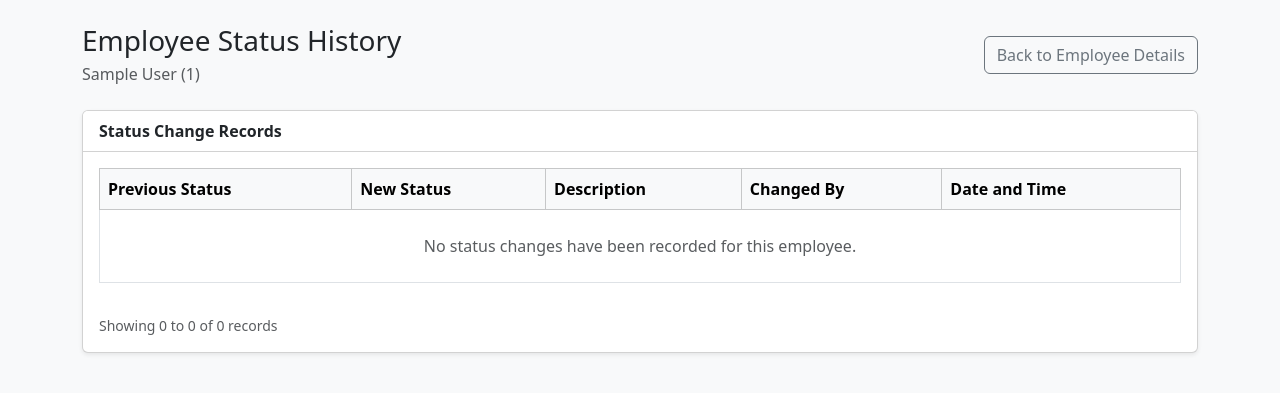
After one commit to murlgangaram/inventory_systems, a Laravel app: page /employees/1/status-history in a window 1280 px wide. The commit adds this page. Shown: the top 393 px of the page. Run offline with Laravel 12, Linux system fonts and the light colour scheme; a user stored in the database is signed in; tables that the repository leaves empty hold one stand-in row (values such as "Sample post"); data that the repository does not hold is empty.

Commit message:
Update inventory system features

```diff
--- a/app/Http/Controllers/EmployeeController.php
+++ b/app/Http/Controllers/EmployeeController.php
@@ -275,7 +275,7 @@ private function getEmployeeFilters(Request $request): array
                 break;
         }
 
-        $employees = $query->get();
+      $employees = $query->paginate(10)->withQueryString();
 
         // Get available offices for the filter dropdown.
         $offices = Employee::query()
@@ -482,7 +482,25 @@ public function updateStatus(Request $request, string $id)
             "Employee status changed from {$oldStatus} to {$newStatus} successfully."
         );
 }
+/**
+ * Display an employee's status change history.
+ */
+public function statusHistory(string $id)
+{
+    $employee = Employee::findOrFail($id);
 
+    $statusHistory = \App\Models\ActivityLog::with('account')
+        ->where('module', 'Employees')
+        ->where('action', 'Status Changed')
+        ->where('record_id', $employee->id)
+        ->latest()
+        ->paginate(10);
+
+    return view('employees.status-history', compact(
+        'employee',
+        'statusHistory'
+    ));
+}
     /**
      * Display employee details and assigned equipment.
      */
--- /dev/null
+++ b/resources/views/employees/status-history.blade.php
@@ -0,0 +1,112 @@
+
+<!DOCTYPE html>
+<html lang="en">
+<head>
+    <meta charset="UTF-8">
+    <meta name="viewport" content="width=device-width, initial-scale=1.0">
+    <title>Employee Status History | Inventory System</title>
+
+    <link href="https://cdn.jsdelivr.net/npm/bootstrap@5.3.3/dist/css/bootstrap.min.css" rel="stylesheet">
+</head>
+
+<body class="bg-light">
+
+<div class="container py-4">
+
+    <div class="d-flex justify-content-between align-items-center mb-4 flex-wrap gap-2">
+        <div>
+            <h3 class="mb-1">Employee Status History</h3>
+            <p class="text-muted mb-0">
+                {{ $employee->full_name }}
+                ({{ $employee->employee_id }})
+            </p>
+        </div>
+
+        <a href="{{ route('employees.show', $employee->id) }}"
+           class="btn btn-outline-secondary">
+            Back to Employee Details
+        </a>
+    </div>
+
+    <div class="card shadow-sm">
+        <div class="card-header bg-white">
+            <strong>Status Change Records</strong>
+        </div>
+
+        <div class="card-body">
+
+            <div class="table-responsive">
+                <table class="table table-bordered table-hover align-middle">
+
+                    <thead class="table-light">
+                        <tr>
+                            <th>Previous Status</th>
+                            <th>New Status</th>
+                            <th>Description</th>
+                            <th>Changed By</th>
+                            <th>Date and Time</th>
+                        </tr>
+                    </thead>
+
+                    <tbody>
+                        @forelse($statusHistory as $history)
+                            <tr>
+                                <td>
+                                    @if(str_contains($history->description, 'from Active to Inactive'))
+                                        <span class="badge text-bg-success">Active</span>
+                                    @elseif(str_contains($history->description, 'from Inactive to Active'))
+                                        <span class="badge text-bg-secondary">Inactive</span>
+                                    @else
+                                        <span class="text-muted">Unknown</span>
+                                    @endif
+                                </td>
+
+                                <td>
+                                    @if(str_contains($history->description, 'from Active to Inactive'))
+                                        <span class="badge text-bg-secondary">Inactive</span>
+                                    @elseif(str_contains($history->description, 'from Inactive to Active'))
+                                        <span class="badge text-bg-success">Active</span>
+                                    @else
+                                        <span class="text-muted">Unknown</span>
+                                    @endif
+                                </td>
+
+                                <td>{{ $history->description }}</td>
+
+                                <td>
+                                    {{ $history->account->username ?? 'Unknown User' }}
+                                </td>
+
+                                <td>
+                                    {{ $history->created_at->format('M d, Y h:i A') }}
+                                </td>
+                            </tr>
+                        @empty
+                            <tr>
+                                <td colspan="5" class="text-center text-muted py-4">
+                                    No status changes have been recorded for this employee.
+                                </td>
+                            </tr>
+                        @endforelse
+                    </tbody>
+
+                </table>
+            </div>
+
+            <div class="d-flex justify-content-between align-items-center flex-wrap gap-2 mt-3">
+                <small class="text-muted">
+                    Showing {{ $statusHistory->firstItem() ?? 0 }}
+                    to {{ $statusHistory->lastItem() ?? 0 }}
+                    of {{ $statusHistory->total() }} records
+                </small>
+
+                {{ $statusHistory->links('pagination::bootstrap-5') }}
+            </div>
+
+        </div>
+    </div>
+
+</div>
+
+</body>
+</html>
--- a/routes/web.php
+++ b/routes/web.php
@@ -193,6 +193,11 @@ Route::patch('/employees/{id}/status', [EmployeeController::class, 'updateStatus
         ->name('employees.update');
 });
 
+// View employee status history.
+Route::get('/employees/{id}/status-history', [EmployeeController::class, 'statusHistory'])
+    ->whereNumber('id')
+    ->name('employees.statusHistory');
+
 // All authenticated users can view employee details.
 Route::get('/employees/{id}', [EmployeeController::class, 'show'])
     ->whereNumber('id')
```
Also changed, not shown: resources/views/employees/index.blade.php (+19 -0 lines), resources/views/employees/show.blade.php (+9 -1 lines).
